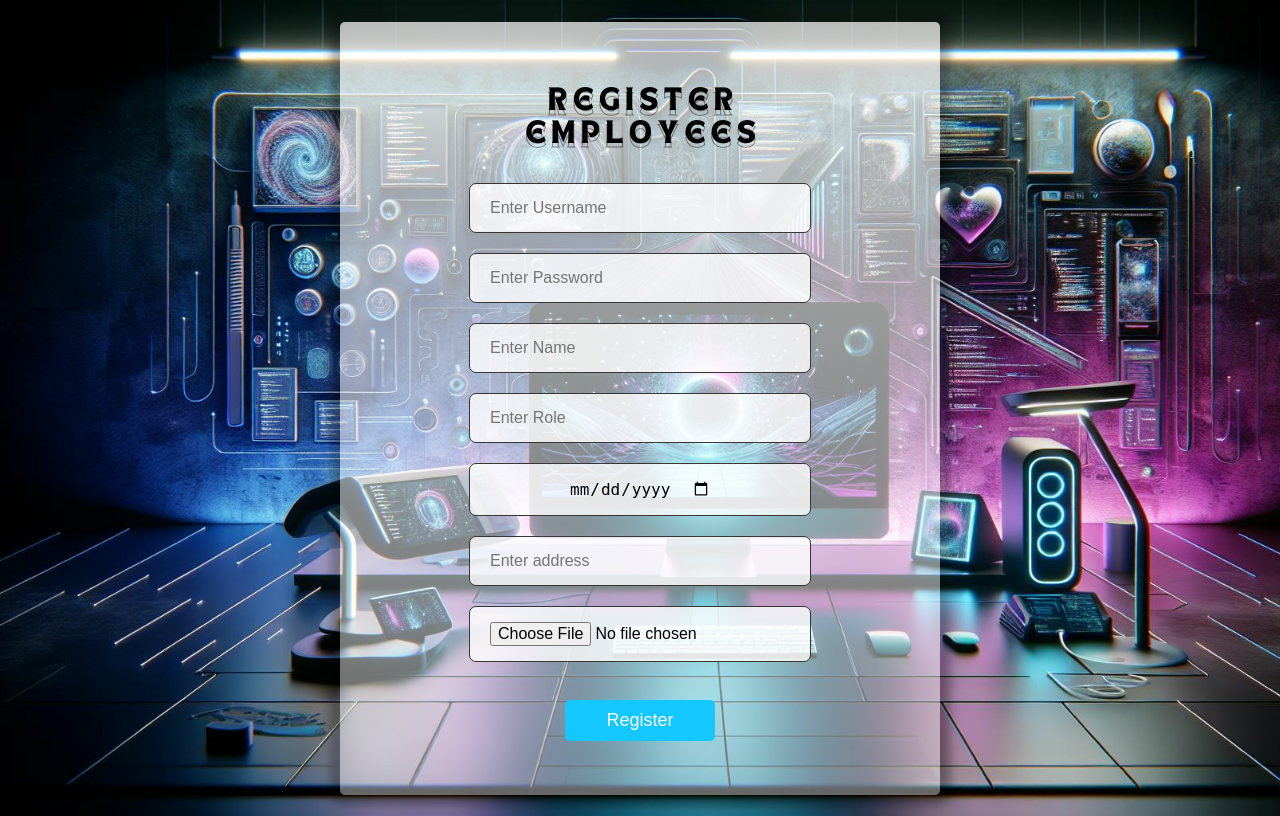
After one commit to maxmixy/Herald-Admin-System, a PHP site: page /EmployeeRegistration.php in a window 1280 px wide. The commit adds this page. Run offline with PHP 8.4, Linux system fonts and the light colour scheme.

Commit message:
Add files via upload

```diff
--- /dev/null
+++ b/EmployeeRegistration.php
@@ -0,0 +1,31 @@
+<!DOCTYPE html>
+<html lang="en">
+<head>
+    <meta charset="UTF-8">
+    <meta name="viewport" content="width=device-width, initial-scale=1.0">
+    <title>Login Page</title>
+    <link rel="stylesheet" href="inside.css">
+</head>
+<body>
+    <div>
+    <div class="loginContainer">
+        <form class="forms" action="AddEmpProc.php" method="post">
+            <br><br>
+            <img src="EmloyeeRegText.png" alt="Logo" style="width: 100%; height: 100%;">
+            <input type="text" id="username" name="username" placeholder="Enter Username" required>
+            <input type="password" id="password" name="password" placeholder="Enter Password" required>
+            <input type="text" id="name" name="name" placeholder="Enter Name" required>
+            <input type="text" id="role" name="role" placeholder="Enter Role" required>
+            <input type="date" id="birthday" name="birthday" placeholder="Enter birthday" required>
+            <input type="text" id="address" name="address" placeholder="Enter address" required>
+            <input type="file" id="image" name="image" placeholder="Enter image">
+            <br>
+            <button type="submit"> Register </button>
+            <br><br><br>
+        </form>
+
+    </div>
+    <div>
+
+</body>
+</html>
--- /dev/null
+++ b/inside.css
@@ -0,0 +1,74 @@
+body {
+    background-image: url('EmpRegBG.jpeg');
+    background-repeat: no-repeat;
+    background-size: cover;
+    height: 100vh; /* Adjust height as needed */
+    display: flex;
+    justify-content: center;
+    align-items: center;
+}
+
+.forms{
+    display: flex;
+    flex-direction: column;
+    align-items: center;
+}
+
+.tab {
+    width: 100%;
+    height: 50px;
+    margin: 0;
+    padding: 40px;
+    border-radius: 00px;
+    float: inline-start;
+    background-image: linear-gradient(to right, #fff 0%, #fff 100%);
+    box-shadow: 0 0 5px rgba(0, 0, 0, 0.5);
+    display: flex;
+    flex-direction: row;
+    justify-content: center;
+    align-items: center;
+}
+
+.loginContainer {
+    width: 600px;
+    height: 90%;
+    margin: 0px;
+    padding: 0px;
+    border-radius: 5px;
+    float: center;
+    background-image: linear-gradient(to bottom, rgb(255,255,255,0.7),  rgb(255,255,255,0.4));
+    box-shadow: 0 0 10px 10px rgba(0, 0, 0, 0.3);
+    display: flex;
+    flex-direction: column;
+    justify-content: center;
+    align-items: center;
+}
+
+input[type="text"], input[type="password"], input[type="date"], input[type="file"]{
+    width: 80%;
+    padding: 15px 20px;
+    border: 1px solid #363636;
+    border-radius: 7px;
+    background-color: rgba(255, 255, 255, 0.8);
+    font-size: 16px;
+    margin-bottom: 20px;
+    display: flex;
+    flex-direction: column;
+    justify-content: center;
+    align-items: center;
+}
+
+button {
+    background-color: rgb(20,200,255,1);
+    color: white;
+    width: 40%;
+    padding: 10px 20px;
+    border: none;
+    border-radius: 5px;
+    cursor: pointer;
+    font-size: 18px;
+    display: flex;
+    flex-direction: column;
+    justify-content: center;
+    align-items: center;
+}
```
Also changed, not shown: AddAccProc.php (added, +29 -0 lines), AddAccount.php (added, +30 -0 lines), AddEmpProc.php (added, +32 -0 lines), AdminStyle.css (+40 -65 lines), Home2.php (added, +29 -0 lines), LogProc.php (+12 -13 lines), Login.php (+17 -17 lines), db_conn.php (+4 -4 lines), home.php (added, +34 -0 lines), main.css (added, +8 -0 lines), BG.jpg (added), EmloyeeRegText.png (added), EmpRegBG.jpeg (added), Hecate.jpg (added), 4 more files.
